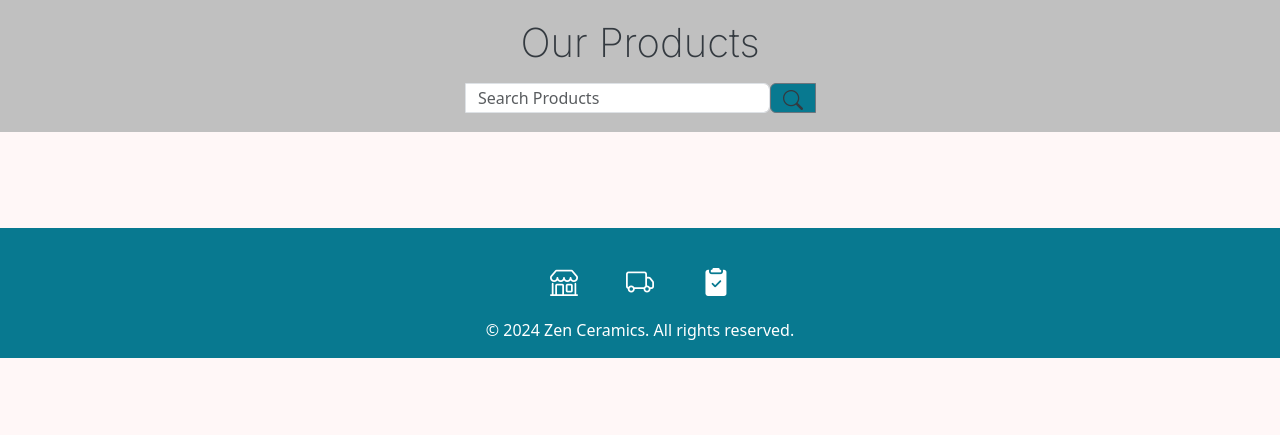
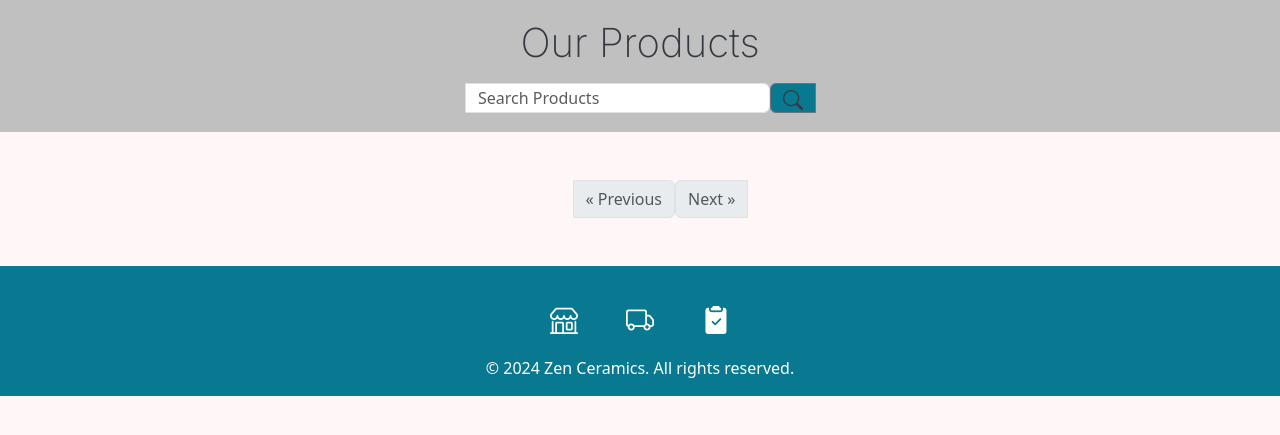
Before and after one commit to emidombek/zenceramics, a Django app: page /products/ in a window 1280 px wide. Shown: the part 206-641 px from the top of the page. Run offline with Django 4.2, Linux system fonts and the light colour scheme; data that the repository does not hold is empty; some libraries are stand-ins or nearby versions.

Commit message:
Add pagination and card styling

```diff
--- a/products/templates/product_list.html
+++ b/products/templates/product_list.html
@@ -15,14 +15,14 @@
       <button class="btn btn-outline-secondary custom-search-button" type="button" id="button-addon2"><i class="bi bi-search"></i></button>
     </div>
   </div>
-  <div class="container mt-4">
+  <div class="container mt-4 justify-content-center">
     <div class="row justify-content-center">
       {% for product in products %}
         <div class="col-md-4 mb-4">
-          <div class="card">
+          <div class="card product-card-container">
             <!-- Use product.image.url to access the Cloudinary image URL -->
             {% if product.image %}
-              <img src="{{ product.image.url }}" class="card-img-top" alt="{{ product.name }}" />
+              <img src="{{ product.image.url }}" class="card-img-bottom custom-product-card" alt="{{ product.name }}" />
             {% else %}
               <!-- Optionally, include a fallback image if product.image is not available -->
               <img src="{% static '/images/plate_teapot.jpg' %}" class="card-img-bottom custom-product-card" alt="Default Image" />
@@ -37,4 +37,39 @@
       {% endfor %}
     </div>
   </div>
+  <nav aria-label="Page navigation example">
+    <ul class="pagination justify-content-center">
+      {% if products.has_previous %}
+        <li class="page-item">
+          <a class="page-link" href="?page={{ products.previous_page_number }}" aria-label="Previous"><span aria-hidden="true">&laquo; Previous</span></a>
+        </li>
+      {% else %}
+        <li class="page-item disabled">
+          <span class="page-link">&laquo; Previous</span>
+        </li>
+      {% endif %}
+
+      {% for num in products.paginator.page_range %}
+        {% if products.number == num %}
+          <li class="page-item active">
+            <a class="page-link" href="?page={{ num }}">{{ num }}</a>
+          </li>
+        {% else %}
+          <li class="page-item">
+            <a class="page-link" href="?page={{ num }}">{{ num }}</a>
+          </li>
+        {% endif %}
+      {% endfor %}
+
+      {% if products.has_next %}
+        <li class="page-item">
+          <a class="page-link" href="?page={{ products.next_page_number }}" aria-label="Next"><span aria-hidden="true">Next &raquo;</span></a>
+        </li>
+      {% else %}
+        <li class="page-item disabled">
+          <span class="page-link">Next &raquo;</span>
+        </li>
+      {% endif %}
+    </ul>
+  </nav>
 {% endblock %}
--- a/products/views.py
+++ b/products/views.py
@@ -7,6 +7,7 @@ class ProductListView(ListView):
     model = Product
     template_name = 'product_list.html'
     context_object_name = 'products'
+    paginate_by = 10  # Display 10 products per page
 
 class ProductDetailView(DetailView):
     model = Product
--- a/static/css/style.css
+++ b/static/css/style.css
@@ -180,3 +180,7 @@ p {
 .custom-product-card {
   overflow: hidden;
 }
+
+.product-card-container {
+  margin: auto;
+}
```
